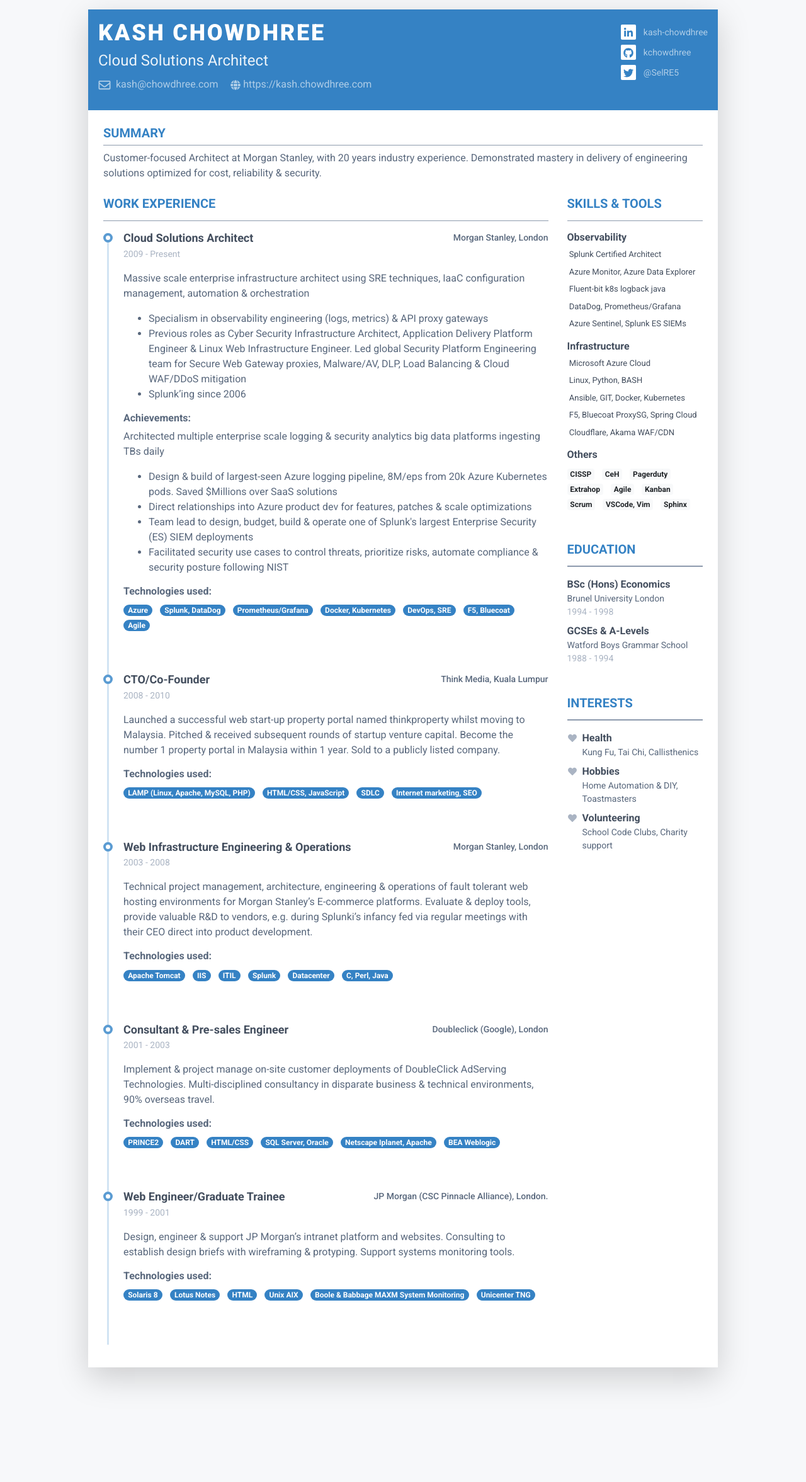
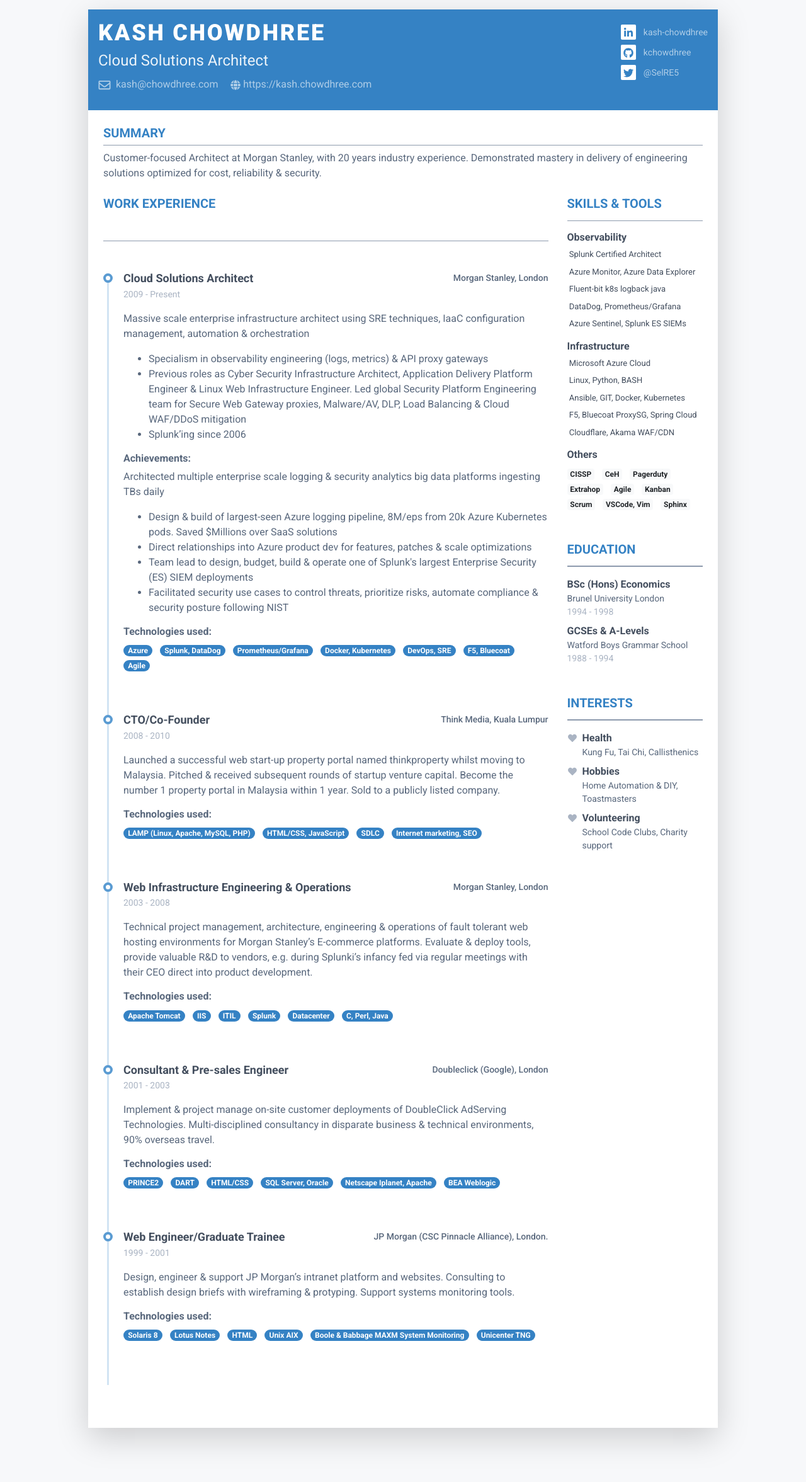
Before and after one commit to Hamy200/resume, a Jekyll site: the page built from index.markdown, in a window 1280 px wide. Shown: the whole page at 63% size. Built offline with Jekyll 4.4.1, drawn with Linux system fonts in a browser that asks for light colours; nearby versions of some CDN libraries; before the commit the page ends 2257 px from its top, so only the background shows below that.

Commit message:
Update experience.html

```diff
--- a/_includes/experience.html
+++ b/_includes/experience.html
@@ -1,7 +1,7 @@
 {% assign experiences = site.data.data.experiences %}
 {% if experiences %}
-<section class="resume-section experience-section mb-3">
-    <h2 class="resume-section-title text-uppercase font-weight-bold pb-3 mb-3">{{ site.data.labels.experience | default: "Work Experience" }}</h2>
+<section class="resume-section experience-section mb-5">
+    <h2 class="resume-section-title text-uppercase font-weight-bold pb-5 mb-5">{{ site.data.labels.experience | default: "Work Experience" }}</h2>
     <div class="resume-section-content">
         <div class="resume-timeline position-relative">
             {% for experience in experiences %}
```
